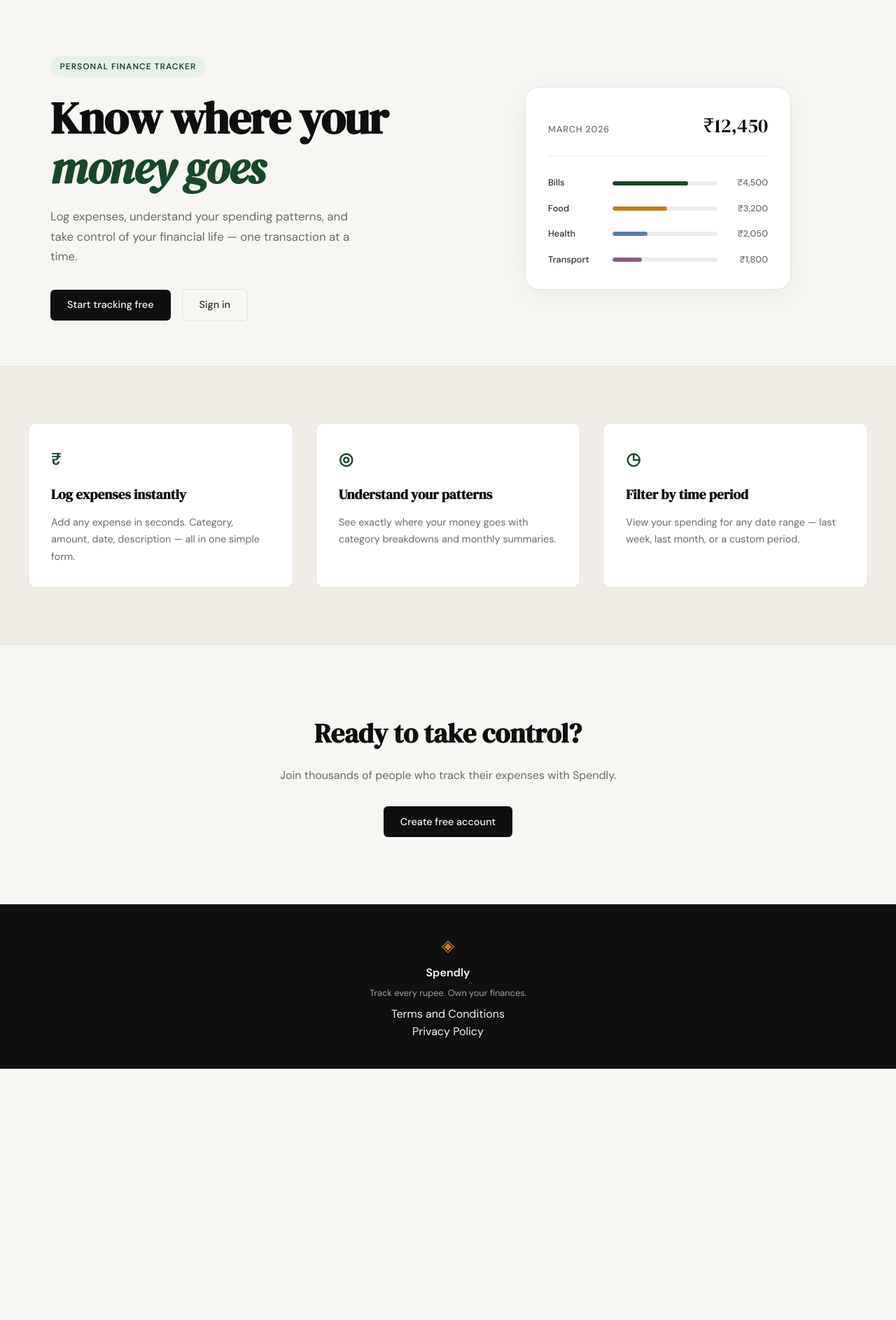
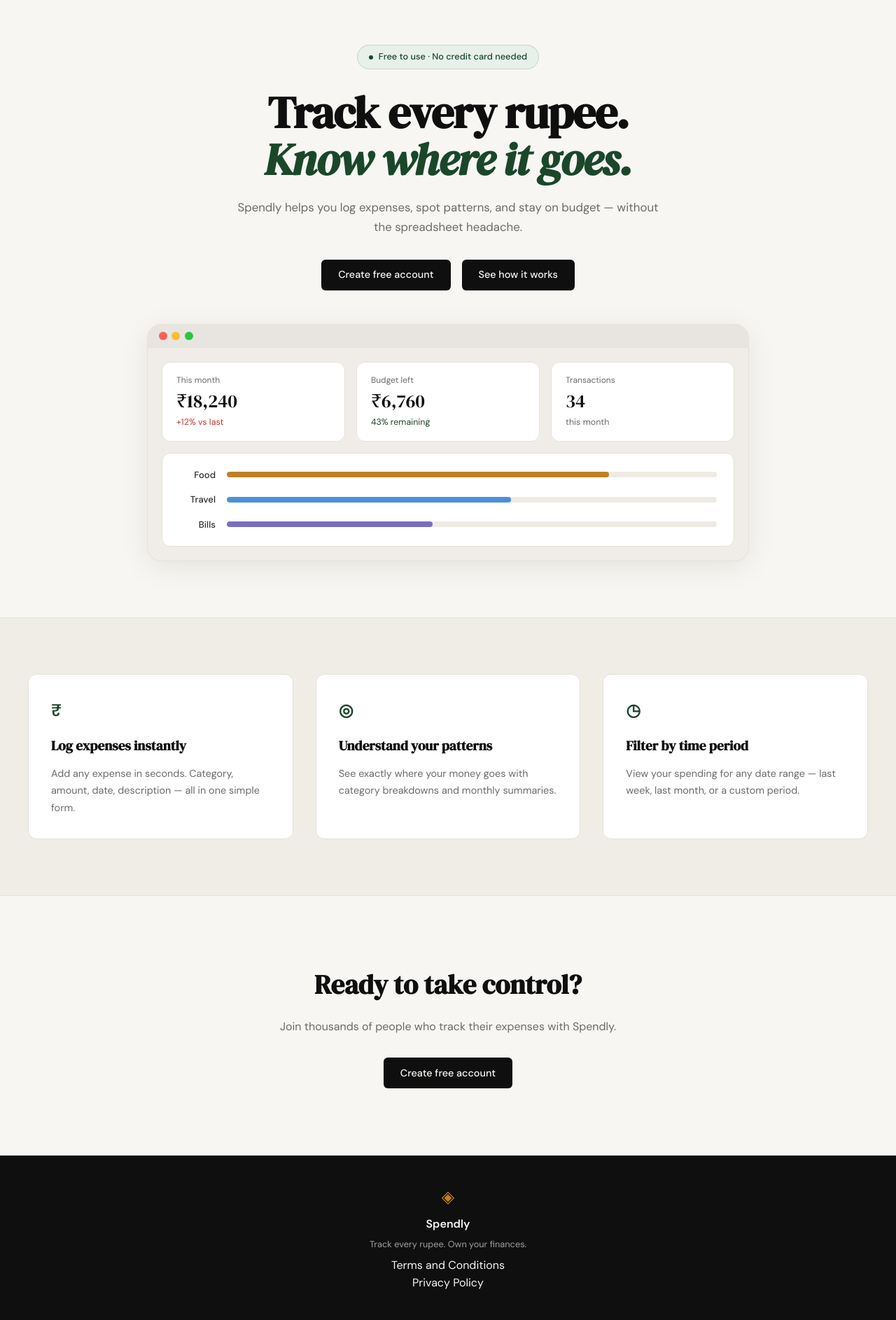
Before and after one commit to kaushikai4051/spendy, a Flask app: page / in a window 1280 px wide. Shown: the part 61-1947 px from the top of the page at 70% size. Before the commit the page ends 1588 px from the top, so only its background shows below. Run offline with Flask 3, Linux system fonts and the light colour scheme.

Commit message:
landing: redesign hero section to match mockup

```diff
--- a/app.py
+++ b/app.py
@@ -15,6 +15,11 @@ def landing():
 @app.route("/terms")
 def terms():
     return render_template("terms.html")
+
+
+@app.route("/privacy")
+def privacy():
+    return render_template("privacy.html")
 
 
 @app.route("/register")
--- /dev/null
+++ b/static/css/landing.css
@@ -0,0 +1,199 @@
+/* ------------------------------------------------------------------ */
+/* Hero — centered layout (overrides style.css two-column grid)        */
+/* ------------------------------------------------------------------ */
+
+.hero {
+    display: flex;
+    flex-direction: column;
+    align-items: center;
+    text-align: center;
+    padding: 4rem 2rem 5rem;
+    gap: 3rem;
+    max-width: var(--max-width);
+    margin: 0 auto;
+}
+
+.hero-inner {
+    max-width: 620px;
+}
+
+/* Badge */
+.hero-badge {
+    display: inline-flex;
+    align-items: center;
+    gap: 0.5rem;
+    background: var(--accent-light);
+    color: var(--accent);
+    font-size: 0.8rem;
+    font-weight: 500;
+    padding: 0.4rem 1rem;
+    border-radius: 999px;
+    margin-bottom: 1.75rem;
+    border: 1px solid rgba(26, 71, 42, 0.15);
+    letter-spacing: 0;
+    text-transform: none;
+}
+
+.badge-dot {
+    display: inline-block;
+    width: 6px;
+    height: 6px;
+    background: var(--accent);
+    border-radius: 50%;
+    flex-shrink: 0;
+}
+
+/* Title */
+.hero-title {
+    font-size: clamp(2.75rem, 5.5vw, 4rem);
+    line-height: 1.05;
+    margin-bottom: 1.25rem;
+}
+
+.hero-title em {
+    display: block;
+}
+
+/* Subtitle */
+.hero-subtitle {
+    max-width: 100%;
+    margin-left: auto;
+    margin-right: auto;
+    margin-bottom: 2rem;
+}
+
+/* CTA buttons — both solid black */
+.hero-actions {
+    justify-content: center;
+}
+
+/* ------------------------------------------------------------------ */
+/* Mock browser card                                                    */
+/* ------------------------------------------------------------------ */
+
+.hero-visual {
+    display: block;
+    width: 100%;
+    max-width: 860px;
+}
+
+.mock-browser {
+    background: #f0ede8;
+    border: 1px solid var(--border);
+    border-radius: var(--radius-lg);
+    overflow: hidden;
+    box-shadow: 0 8px 40px rgba(0, 0, 0, 0.08);
+}
+
+.mock-chrome {
+    background: #e8e5e0;
+    padding: 0.65rem 1rem;
+    display: flex;
+    align-items: center;
+    gap: 0.4rem;
+    border-bottom: 1px solid var(--border);
+}
+
+.chrome-dot {
+    width: 12px;
+    height: 12px;
+    border-radius: 50%;
+    flex-shrink: 0;
+}
+
+.dot-red    { background: #ff5f57; }
+.dot-yellow { background: #ffbd2e; }
+.dot-green  { background: #28c840; }
+
+.mock-body {
+    padding: 1.25rem;
+}
+
+/* Stat tiles */
+.mock-stats {
+    display: grid;
+    grid-template-columns: repeat(3, 1fr);
+    gap: 1rem;
+    margin-bottom: 1rem;
+}
+
+.mock-stat-tile {
+    background: var(--paper-card);
+    border: 1px solid var(--border);
+    border-radius: var(--radius-md);
+    padding: 1rem 1.25rem;
+    text-align: left;
+}
+
+.stat-label {
+    font-size: 0.75rem;
+    color: var(--ink-muted);
+    margin-bottom: 0.3rem;
+}
+
+.stat-value {
+    font-family: var(--font-display);
+    font-size: 1.65rem;
+    color: var(--ink);
+    line-height: 1.2;
+    margin-bottom: 0.25rem;
+}
+
+.stat-tag {
+    font-size: 0.78rem;
+    color: var(--ink-muted);
+}
+
+.tag-danger  { color: var(--danger); }
+.tag-success { color: var(--accent); }
+
+/* Bar chart */
+.mock-bars-new {
+    background: var(--paper-card);
+    border: 1px solid var(--border);
+    border-radius: var(--radius-md);
+    padding: 1.25rem 1.5rem;
+    display: flex;
+    flex-direction: column;
+    gap: 0.9rem;
+}
+
+.bar-row {
+    display: grid;
+    grid-template-columns: 52px 1fr;
+    align-items: center;
+    gap: 1rem;
+}
+
+.bar-label {
+    font-size: 0.82rem;
+    font-weight: 500;
+    color: var(--ink-soft);
+    text-align: right;
+}
+
+.bar-track {
+    height: 8px;
+    background: var(--border-soft);
+    border-radius: 999px;
+    overflow: hidden;
+}
+
+.bar-fill {
+    height: 100%;
+    border-radius: 999px;
+}
+
+.bar-food   { background: #c17f24; }
+.bar-travel { background: #4a90d9; }
+.bar-bills  { background: #7b6dbf; }
+
+/* ------------------------------------------------------------------ */
+/* Responsive                                                           */
+/* ------------------------------------------------------------------ */
+
+@media (max-width: 640px) {
+    .mock-stats {
+        grid-template-columns: 1fr;
+    }
+}
--- a/templates/base.html
+++ b/templates/base.html
@@ -36,7 +36,7 @@
             <p class="footer-copy">Track every rupee. Own your finances.</p>
             <div class="footer-links">
                 <a href="{{ url_for('terms') }}">Terms and Conditions</a><br>
-                <a href="#">Privacy Policy</a>
+                <a href="{{ url_for('privacy') }}">Privacy Policy</a>
             </div>
         </div>
     </footer>
--- a/templates/landing.html
+++ b/templates/landing.html
@@ -1,60 +1,73 @@
 {% extends "base.html" %}
 
 {% block title %}Spendly — Track Every Rupee{% endblock %}
+
+{% block head %}
+<link rel="stylesheet" href="{{ url_for('static', filename='css/landing.css') }}">
+{% endblock %}
 
 {% block content %}
 
 <section class="hero">
     <div class="hero-inner">
-        <div class="hero-badge">Personal Finance Tracker</div>
+        <div class="hero-badge"><span class="badge-dot"></span>Free to use · No credit card needed</div>
         <h1 class="hero-title">
-            Know where your<br>
-            <em>money goes</em>
+            Track every rupee.<br>
+            <em>Know where it goes.</em>
         </h1>
         <p class="hero-subtitle">
-            Log expenses, understand your spending patterns,
-            and take control of your financial life —
-            one transaction at a time.
+            Spendly helps you log expenses, spot patterns, and stay
+            on budget — without the spreadsheet headache.
         </p>
         <div class="hero-actions">
-            <a href="{{ url_for('register') }}" class="btn-primary">Start tracking free</a>
-            <a href="{{ url_for('login') }}" class="btn-ghost">Sign in</a>
+            <a href="{{ url_for('register') }}" class="btn-primary">Create free account</a>
+            <a href="#" class="btn-primary">See how it works</a>
         </div>
     </div>
     <div class="hero-visual">
-        <div class="mock-card">
-            <div class="mock-card-header">
-                <span class="mock-label">March 2026</span>
-                <span class="mock-total">₹12,450</span>
+        <div class="mock-browser">
+            <div class="mock-chrome">
+                <span class="chrome-dot dot-red"></span>
+                <span class="chrome-dot dot-yellow"></span>
+                <span class="chrome-dot dot-green"></span>
             </div>
-            <div class="mock-bars">
-                <div class="mock-bar-row">
-                    <span class="mock-cat">Bills</span>
-                    <div class="mock-bar-track">
-                        <div class="mock-bar" style="width: 72%"></div>
+            <div class="mock-body">
+                <div class="mock-stats">
+                    <div class="mock-stat-tile">
+                        <p class="stat-label">This month</p>
+                        <p class="stat-value">₹18,240</p>
+                        <p class="stat-tag tag-danger">+12% vs last</p>
                     </div>
-                    <span class="mock-amt">₹4,500</span>
+                    <div class="mock-stat-tile">
+                        <p class="stat-label">Budget left</p>
+                        <p class="stat-value">₹6,760</p>
+                        <p class="stat-tag tag-success">43% remaining</p>
+                    </div>
+                    <div class="mock-stat-tile">
+                        <p class="stat-label">Transactions</p>
+                        <p class="stat-value">34</p>
+                        <p class="stat-tag">this month</p>
+                    </div>
                 </div>
-                <div class="mock-bar-row">
-                    <span class="mock-cat">Food</span>
-                    <div class="mock-bar-track">
-                        <div class="mock-bar mock-bar-2" style="width: 52%"></div>
+                <div class="mock-bars-new">
+                    <div class="bar-row">
+                        <span class="bar-label">Food</span>
+                        <div class="bar-track">
+                            <div class="bar-fill bar-food" style="width: 78%"></div>
+                        </div>
                     </div>
-                    <span class="mock-amt">₹3,200</span>
-                </div>
-                <div class="mock-bar-row">
-                    <span class="mock-cat">Health</span>
-                    <div class="mock-bar-track">
-                        <div class="mock-bar mock-bar-3" style="width: 33%"></div>
+                    <div class="bar-row">
+                        <span class="bar-label">Travel</span>
+                        <div class="bar-track">
+                            <div class="bar-fill bar-travel" style="width: 58%"></div>
+                        </div>
                     </div>
-                    <span class="mock-amt">₹2,050</span>
-                </div>
-                <div class="mock-bar-row">
-                    <span class="mock-cat">Transport</span>
-                    <div class="mock-bar-track">
-                        <div class="mock-bar mock-bar-4" style="width: 28%"></div>
+                    <div class="bar-row">
+                        <span class="bar-label">Bills</span>
+                        <div class="bar-track">
+                            <div class="bar-fill bar-bills" style="width: 42%"></div>
+                        </div>
                     </div>
-                    <span class="mock-amt">₹1,800</span>
                 </div>
             </div>
         </div>
```
Also changed, not shown: templates/privacy.html (added, +51 -0 lines).
